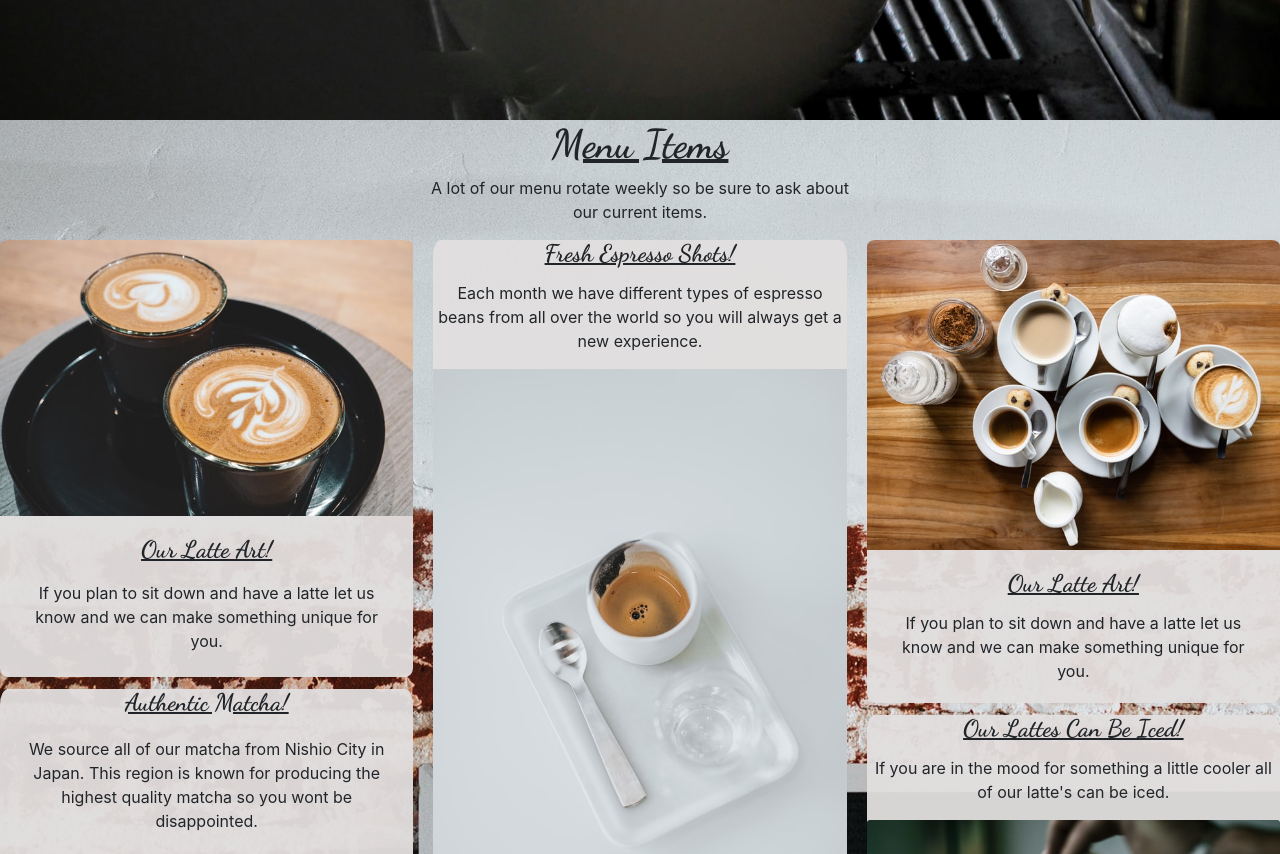
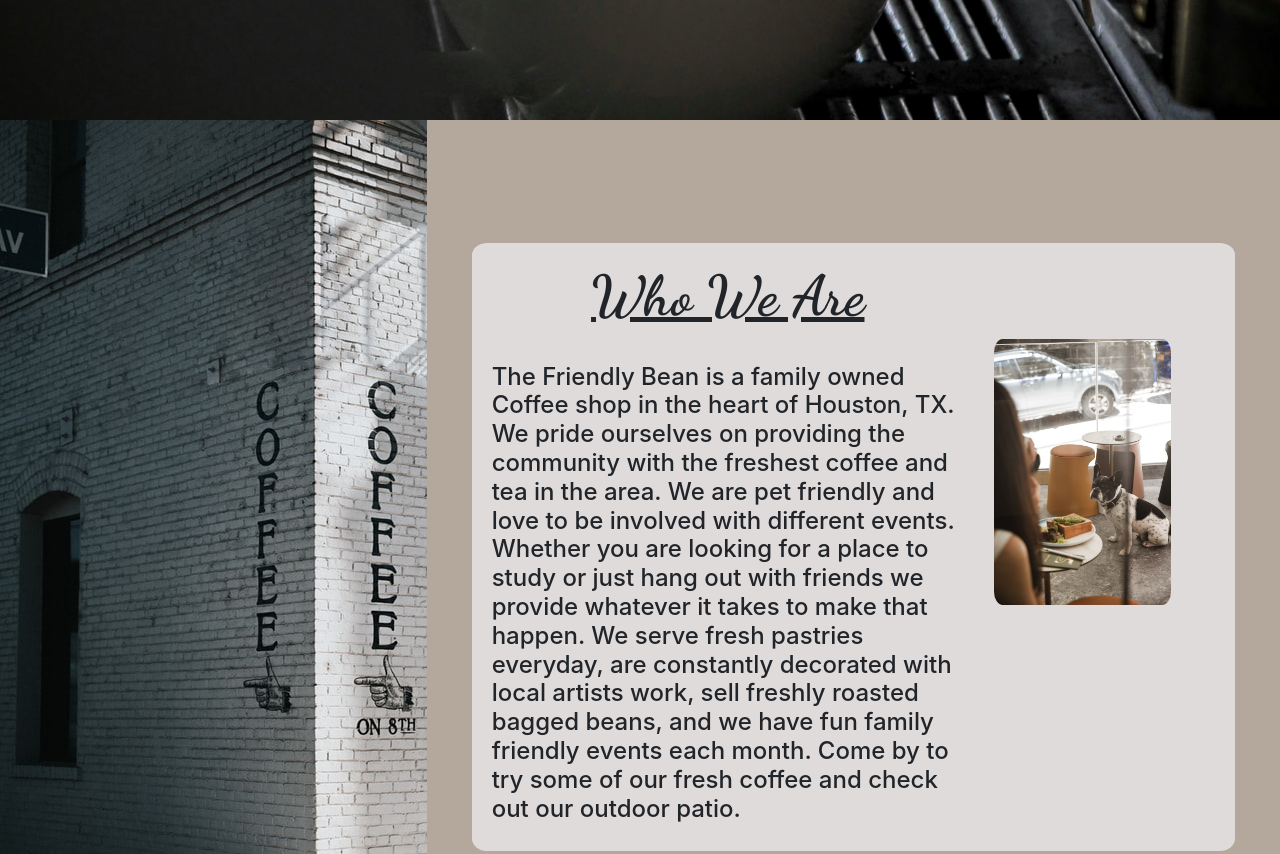
Before and after one commit to GavinG89/coffee_shop_portfolio_project, a website: page index.html in a window 1280 px wide. Shown: the part 800-1654 px from the top of the page. Drawn offline with nearby package versions, Linux system fonts and the light colour scheme.

Commit message:
end of module update

```diff
--- a/css/main.css
+++ b/css/main.css
@@ -183,3 +183,20 @@
     width:75%;
     position:absolute;
 }
+
+.about-content {
+    background-color: rgb(180, 167, 156)
+}
+
+.about-card {
+    margin-top: 15%;
+    margin-bottom: 10%;
+    margin-right: 30px;
+    margin-left: 30px;
+}
+
+.thumbnail {
+    max-width: 80%;
+    height: auto;
+    border-radius: 5%;
+}
--- a/index.html
+++ b/index.html
@@ -58,13 +58,38 @@
     </section>
 
 <!--About Section-->
-    <section id="#about">
-
+    <section id="about">
+        <div class="container-fluid">
+            <div class="row">
+                <div class="col-md-4 d-none d-md-block pl-0">
+                    <img src="images/exterior.jpg">
+                </div>
+                <div class="col-md-8 about-content">
+                    <div class="card about-card">
+                        <div class="card-body">
+                            <div class="row">
+                                <div class="col-xs-12 col-md-8">
+                                    <h1 class="events display-4 text-center">Who We Are</h1>
+                                </div>
+                            </div>
+                            <div class="row">
+                                <div class="col-md-8 col-xs-12">
+                                    <p class="h4 pt-4">The Friendly Bean is a family owned Coffee shop in the heart of Houston, TX. We pride ourselves on providing the community with the freshest coffee and tea in the area. We are pet friendly and love to be involved with different events. Whether you are looking for a place to study or just hang out with friends we provide whatever it takes to make that happen. We serve fresh pastries everyday, are constantly decorated with local artists work, sell freshly roasted bagged beans, and we have fun family friendly events each month. Come by to try some of our fresh coffee and check out our outdoor patio. </p>
+                                </div>
+                                <div class="col-4">
+                                    <img class="thumbnail d-none d-md-block" src="images/pet-friendly-2.jpg">
+                                </div>
+                            </div>
+                        </div>
+                    </div>
+                </div>
+            </div>
+        </div>
     </section>
 
 
 <!--Content Section-->
-    <section id="menu" class="mt">
+    <section id="menu">
         <div class="row row-content">
             <div class="col">
                 <h1 class="text-center events">Menu Items</h1>
@@ -210,7 +235,7 @@
                                 </div>
                             </div>
                             <div class="row">
-                                <div class="col-lg-1 offset-1 col-md-2 col-sm-2 col-2">
+                                <div class="col-lg-1 col-md-2 col-sm-2 col-2">
                                 </div>
                                 <div class="col-lg-10 col-md-9 col-sm-9 col-9">
                                     <div class="map-responsive">
@@ -259,7 +284,7 @@
                         Houston, TX 77015<br>
                     </p>
                 </div>
-                <div class="col-lg-6 col-md-6 mb-4 mb-md-0">
+                <div class="col-lg-6 col-md-6 mb-4">
                     <h5 class="text-uppercase">Links</h5>
                         <section class="mb-4">
                             <a class="btn btn-social-icon btn-facebook btn-floating m-1" href="#!" role="button">
@@ -273,9 +298,9 @@
                             </a>
                         </section>
                     </div>
-                    <div class="col-lg-3 col-md-6 mb-4 mb-md-0">
+                    <div class="col-lg-3 col-md-6 mb-4">
                         <h5 class="text-uppercase">Links</h5>
-                        <ul class="list-unstyled mb-0">
+                        <ul class="list-unstyled">
                             <li>
                                 <a href="#about" class="text-dark">About</a>
                             </li>
```
Also changed, not shown: images/patio.jpg (added), images/pet-friendly-2.jpg (added), images/pet-friendly.jpg (added).
